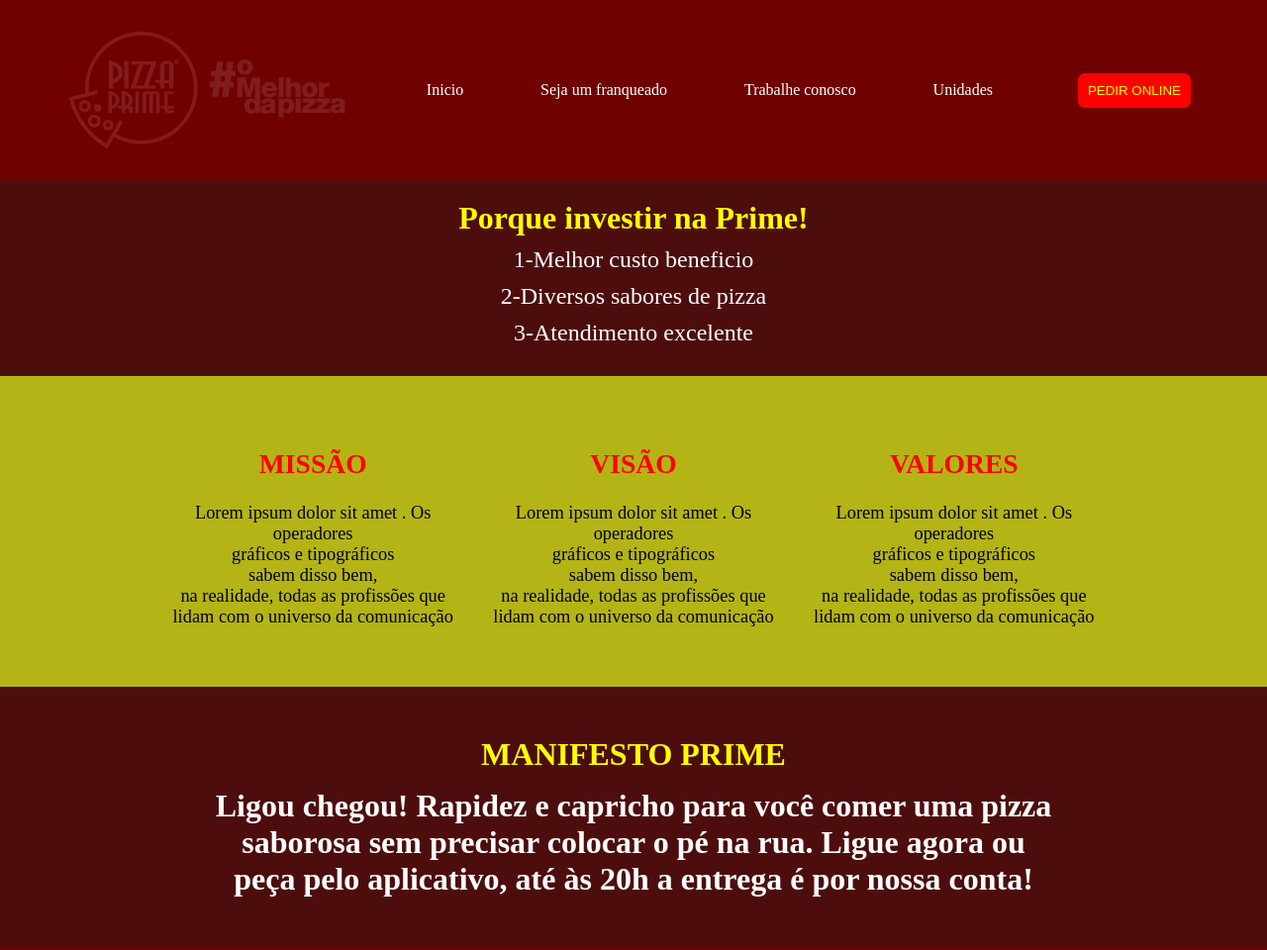
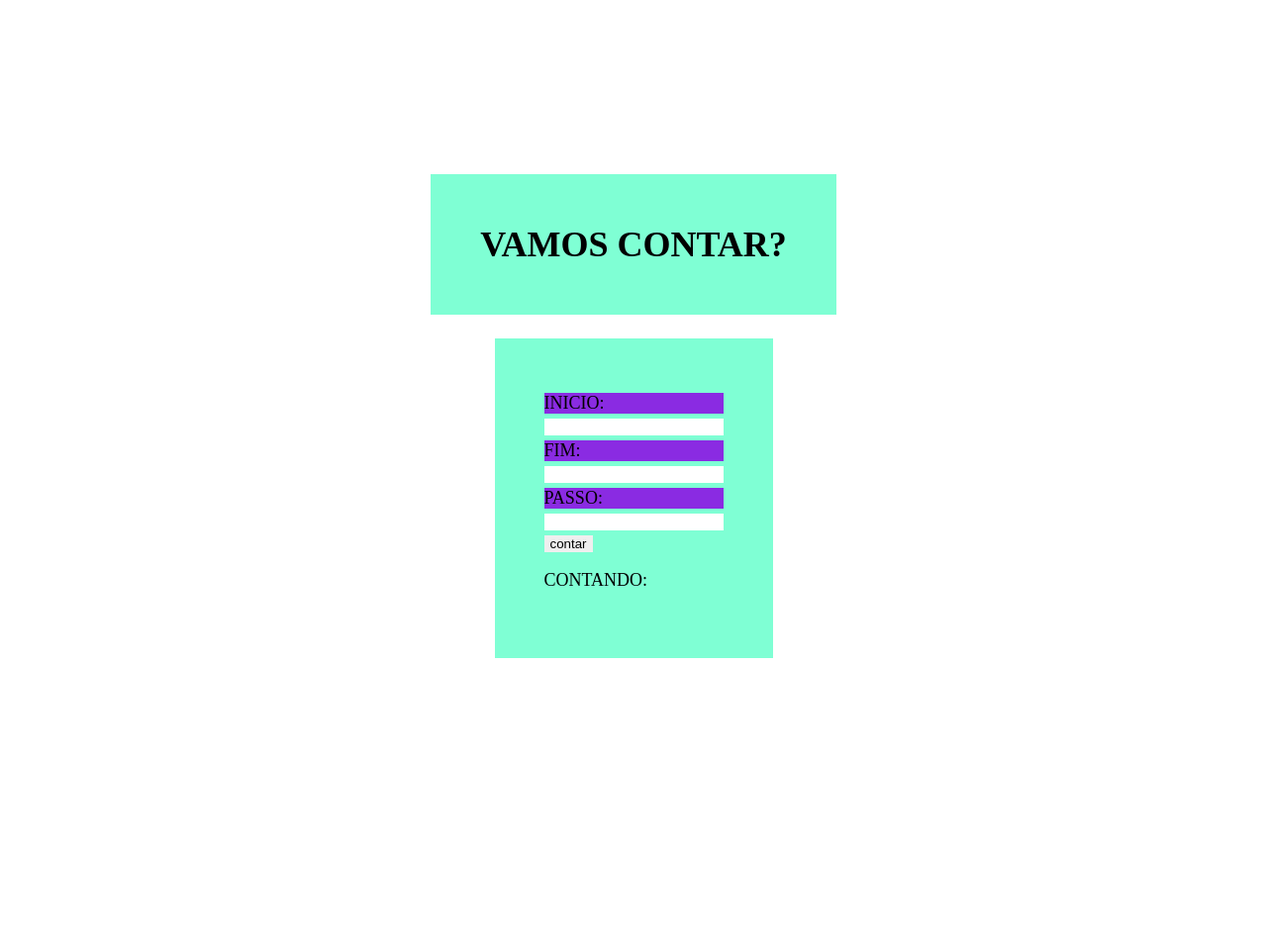
Before and after one commit to leosanfelice/Test1, a plain HTML site: page index.html in a window 1280 px wide. Shown: the top 960 px of the page at 99% size. After the commit the page ends 816 px from the top, so only its background shows below. Drawn offline with Linux system fonts and the light colour scheme.

Commit message:
Add files via upload

```diff
--- a/index.html
+++ b/index.html
@@ -1,5 +1,5 @@
 <!DOCTYPE html>
-<html lang="en">
+<html lang="pt-br">
 <head>
     <meta charset="UTF-8">
     <meta name="viewport" content="width=device-width, initial-scale=1.0">
@@ -7,60 +7,32 @@
     <link rel="stylesheet" href="style.css">
 </head>
 <body>
-
+    <div class="all">
     <div class="header">
-        <img class="img2" src="logo1.png">
-
-        <a href="#">Inicio</a>
-        <a href="#">Seja um franqueado</a>
-        <a href="#">Trabalhe conosco</a>
-        <a href="#">Unidades</a>
-
-        <button class="btn1" ><a href="#">Pedir online</a></button>
+        <h1>Vamos contar?</h1>
     </div>
 
-    <div class="mid">
-        <h3>Porque investir na Prime!</h3>
-        <p class="items">1-Melhor custo beneficio</p>
-        <p class="items">2-Diversos sabores de pizza</p>
-        <p class="items">3-Atendimento excelente</p>
+    <div class="section">
+        <div id="dados">
+            <label class="lbl" for="">Inicio:</label>
+            <input type="number" name="Inicio" id="txti">
+            <label class="lbl" for="">Fim:</label>
+            <input type="number" name="fim" id="txtf">
+            <label class="lbl" for="">Passo:</label>
+            <input type="number" name="Passo" id="txtp">
+
+            <input type="button" value="contar" onclick="contar()">
+        </div>
+
+        <div id="res">
+            <p>Contando:</p>
+
+        </div>
     </div>
 
-        <div class="propos">
-            <div class="mid1">
-            <h2>MISSÃO</h2>
-            <p class="p1">Lorem ipsum dolor sit amet . Os operadores<br> gráficos e tipográficos<br> sabem disso bem,<br> na realidade, todas as profissões que<br> lidam com o universo da comunicação</p>
-        </div>
-
-            <div class="mid1">
-            <h2>VISÃO</h2>
-            <p class="p1">Lorem ipsum dolor sit amet . Os operadores<br> gráficos e tipográficos<br> sabem disso bem,<br> na realidade, todas as profissões que<br> lidam com o universo da comunicação</p>
-        </div>
-
-            <div class="mid1">
-            <h2>VALORES</h2>
-            <p class="p1">Lorem ipsum dolor sit amet . Os operadores<br> gráficos e tipográficos<br> sabem disso bem,<br> na realidade, todas as profissões que<br> lidam com o universo da comunicação</p>
-        </div>
-        </div>
-
-    <div class="curiosidade">
-        <h1 class="color1">MANIFESTO PRIME</h1>
-
-        <h1>Ligou chegou! Rapidez e capricho para você comer uma pizza<br> saborosa sem precisar colocar o pé na rua. Ligue agora ou<br> peça pelo aplicativo, até às 20h a entrega é por nossa conta!</h1>
+    <div class="footer">
     </div>
-
-    <div class="rodape">
-        <p>TERMOS E CONDIÇÕES  |  PERGUNTAS FREQUENTES  |  FALE CONOSCO  |  TRABALHE CONOSCO</p>
-
-        <img class="img1" src="logo1.png">
-
-        <div class="link">
-        <button><a href="#">siga-nos no Instagram</a></button>
-
-        <button><a href="#">siga-nos no facebook</a></button>
-        </div>
-
-        <p>© 2023 - Todos os direitos reservados a Pizza Prime  |  By Agência HypeLab.</p>
-    </div>
+</div>
+    <script src="scripts.js"></script>
 </body>
 </html>
--- a/scripts.js
+++ b/scripts.js
@@ -1,49 +1,29 @@
-// document.write("Ola mundo");
-// console.log("outro ola mundo");
-// alert("Ola mundo com alert");
+function contar() {
+    var ini = document.getElementById('txti')
+    var fim = document.getElementById('txtf')
+    var passo = document.getElementById('txtp')
+    var res = document.getElementById('res')
 
-// let idade = 14;
-// let altura = 1.79;
-// let peso = 50.5;
-// let mensagem = "aprender js eh dificil";
-
-// document.write("<p> idade " + idade + "</p>");
-// document.write(`altura: ${altura}`);
-// document.write("<p> peso " + peso + "</p>");
-// document.write(`mensagem: ${mensagem}`);
-
-// let n1 = 10;
-// let n2 = 2;
-
-// document.write(`n1 ${n1} <br>`);
-// document.write(`n2 ${n2} <br>`);
-
-// console.log(n1 + n2);
-// console.log(n1 - n2);
-// console.log(n1 * n2);
-// console.log(n1 / n2);
-
-// console.log(n1 == n2);
-// console.log(n1 === n2);
-// console.log(n1 != n2);
-// console.log(n1 !== n2);
-
-let produtos = ['Arroz', 'Feijao', 'leite'];
-
-var idade = [10, 20, 30, 40];
-
-// adiciona no final!
-produtos.push('trigo', 'cafe');
-
-// remove do final!
-produtos.pop();
-produtos.pop();
-
-// adiciona no inicio!
-produtos.unshift('Uva', 'Banana');
-
-// remove do inicio!
-produtos.shift();
-
-// remove de posiçao especifica
-idade.splice(0,1);
+    if (ini.value.length == 0 || fim.value.length == 0 || passo.value.length == 0) {
+        res.innerHTML = 'Impossivel contar!'
+    } else {
+        res.innerHTML = 'Contando'
+        var i = Number(ini.value)
+        var f = Number(fim.value)
+        var p = Number(passo.value)
+        if(p <= 0 ) {
+           alert('Passo invalido')
+           p = 1
+        }
+        if(i < f) {
+            for(var c = i; c <= f; c += p) {
+                res.innerHTML += `${c} \u{1F449}`
+           }
+        } else {
+            for(var c = i; c >= f; c -= p) {
+                res.innerHTML += `${c} \u{1F449}`
+            }
+        }
+        res.innerHTML += `\u{1F3C1}`
+    }
+}
--- a/style.css
+++ b/style.css
@@ -1,91 +1,33 @@
-body{
+.body{
     margin: 0;
     padding: 0;
+
 }
-.rodape{
+.all{
+    width: 100%;
+    height: 100vh;
     display: flex;
+    flex-direction: column;
+    align-items: center;
     justify-content: center;
-    align-items: center;
-    height: 100vh;
+    font-size: large;
+
+}
+.section, h1{
+    background-color: aquamarine;
+    padding: 50px;
+    text-transform: uppercase;
+}
+input, label{
+    display: flex;
     flex-direction: column;
-    background-color: rgb(112, 1, 1);
-    color: white;
+    margin-top: 5px;
+    border: none;
+}
+.lbl{
+    background-color: blueviolet;
+    text-transform: uppercase;
 }
 p{
-    margin: 3%;
-}
-.img1{
-    margin-bottom: 2%;
-}
-.link a, button{
-    margin: 8px;
-    border: none;
-    border-radius: 7px;
-    padding: 5px;
-    text-decoration: none;
-    text-transform: uppercase;
-    color: brown;
-}
-.curiosidade{
-    display: block;
-    text-align: center;
-    background-color: rgb(77, 13, 13);
-    padding: 50px;
-}
-h1{
-    margin: 0;
-    color: white;
-}
-.color1{
-    color: yellow;
-    margin: 0;
-    padding-bottom: 15px;
-}
-.propos{
-    display: flex;
-    padding: 50px;
-    justify-content: center;
-    text-align: center;
-    background-color: rgb(180, 180, 22);
-    font-size: 115%;
-}
-h2{
-    color: red;
-}
-.mid{
-    display: block;
-    text-align: center;
-    background-color: rgb(77, 13, 13);
-    padding: 20px;
-}
-h3{
-    font-size: 200%;
-    color: yellow;
-    margin: 0;
-    padding-bottom: 10px;
-}
-.items{
-    font-size: 150%;
-    color: white;
-    margin: 0;
-    padding-bottom: 10px;
-}
-.header{
-    display: flex;
-    justify-content: space-around;
-    align-items: center;
-    background-color: rgb(112, 1, 1);
-    padding: 30px;
-}
-.header a{
-    text-decoration: none;
-    color: white;
-}
-.btn1{
-    background-color: red;
-    padding: 10px;
-}
-.btn1 a{
-    color: yellow;
     text-transform: uppercase;
 }
```
